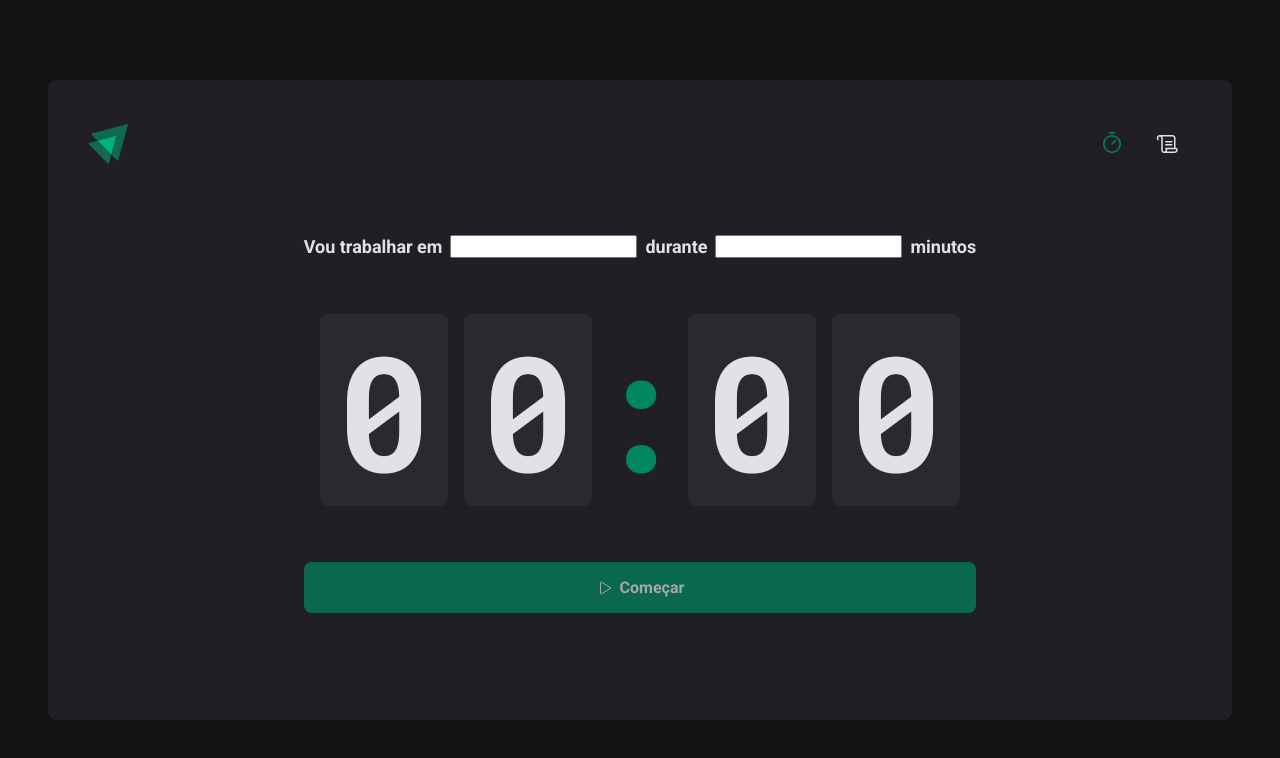
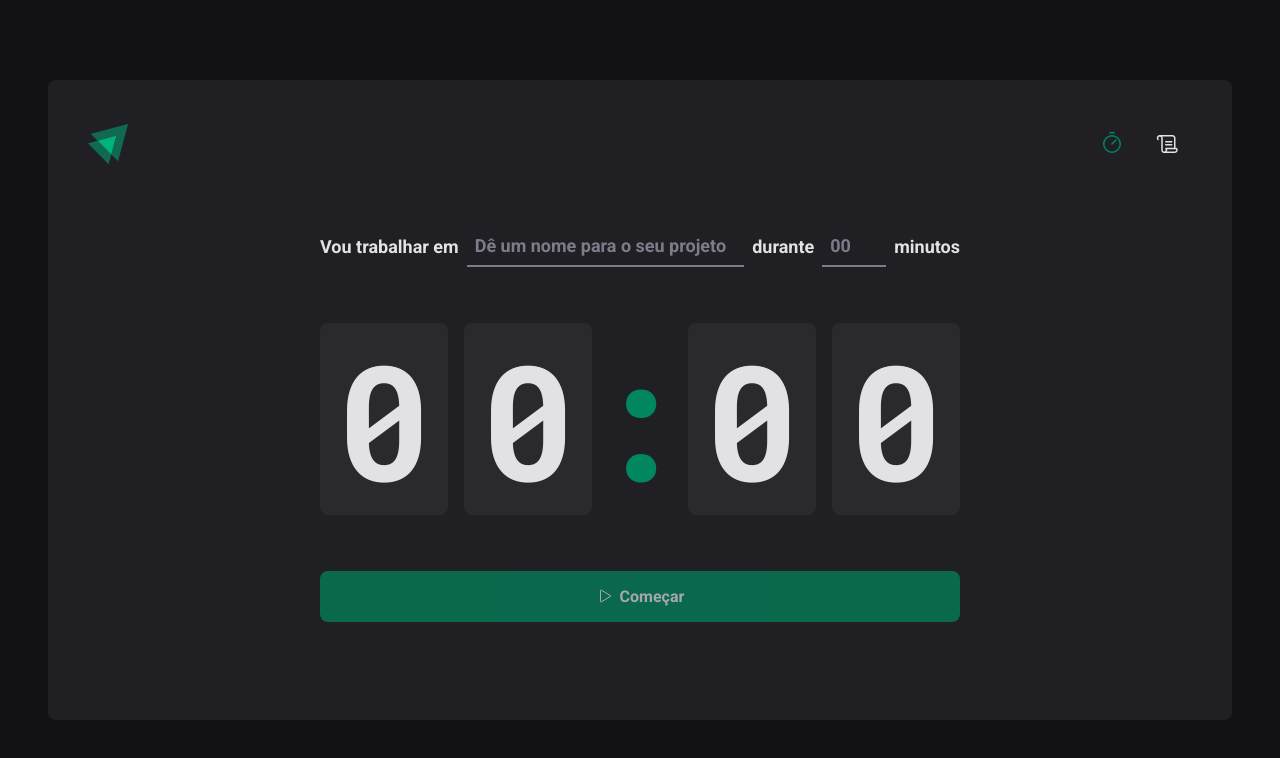
Before and after one commit to ageumenezesDev19/chrono-track, a React (Vite) app: page / in a window 1280 px wide. Shown: the top 758 px of the page. Built offline with nearby package versions, Linux system fonts and the light colour scheme.

Commit message:
Update Home page styles

```diff
--- a/src/pages/Home/index.tsx
+++ b/src/pages/Home/index.tsx
@@ -5,6 +5,8 @@
   CountdownContainer,
   Separator,
   StartCountdownButton,
+  TaskInput,
+  MinutesInput,
 } from './styles'
 
 export function Home() {
@@ -13,10 +15,10 @@
       <form action="">
         <FormContainer>
           <label htmlFor="task">Vou trabalhar em</label>
-          <input id="task" />
+          <TaskInput id="task" placeholder="Dê um nome para o seu projeto" />
 
           <label htmlFor="minutesAmount">durante</label>
-          <input type="number" id="minutesAmount" />
+          <MinutesInput type="number" id="minutesAmount" placeholder="00" />
 
           <span>minutos</span>
         </FormContainer>
--- a/src/pages/Home/styles.ts
+++ b/src/pages/Home/styles.ts
@@ -27,6 +27,33 @@
   font-weight: bold;
   flex-wrap: wrap;
 `
+const BaseInput = styled.input`
+  background: transparent;
+  height: 2.5rem;
+  border: 0;
+  border-bottom: 2px solid ${(props) => props.theme['gray-500']};
+  font-weight: bold;
+  font-size: 1.125rem;
+  padding: 0 0.5rem;
+  color: ${(props) => props.theme['gray-100']};
+
+  &:focus {
+    box-shadow: none;
+    border-color: ${(props) => props.theme['green-500']};
+  }
+
+  &::placeholder {
+    color: ${(props) => props.theme['gray-500']};
+  }
+`
+
+export const TaskInput = styled(BaseInput)`
+  flex: 1;
+`
+export const MinutesInput = styled(BaseInput)`
+  width: 4rem;
+`
+
 export const CountdownContainer = styled.div`
   font-family: 'Roboto Mono', monospace;
   font-size: 10rem;
```
